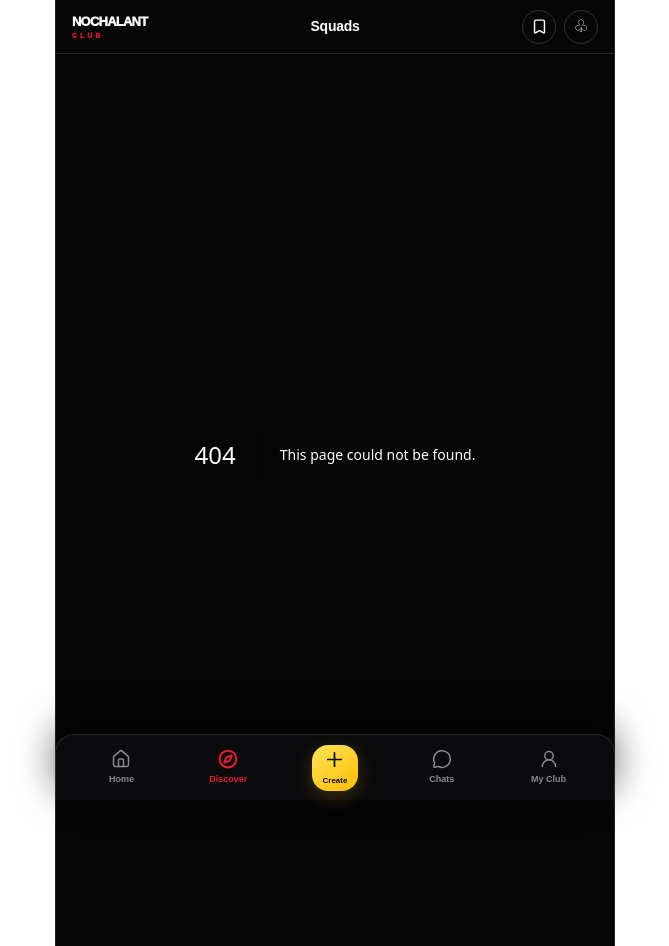
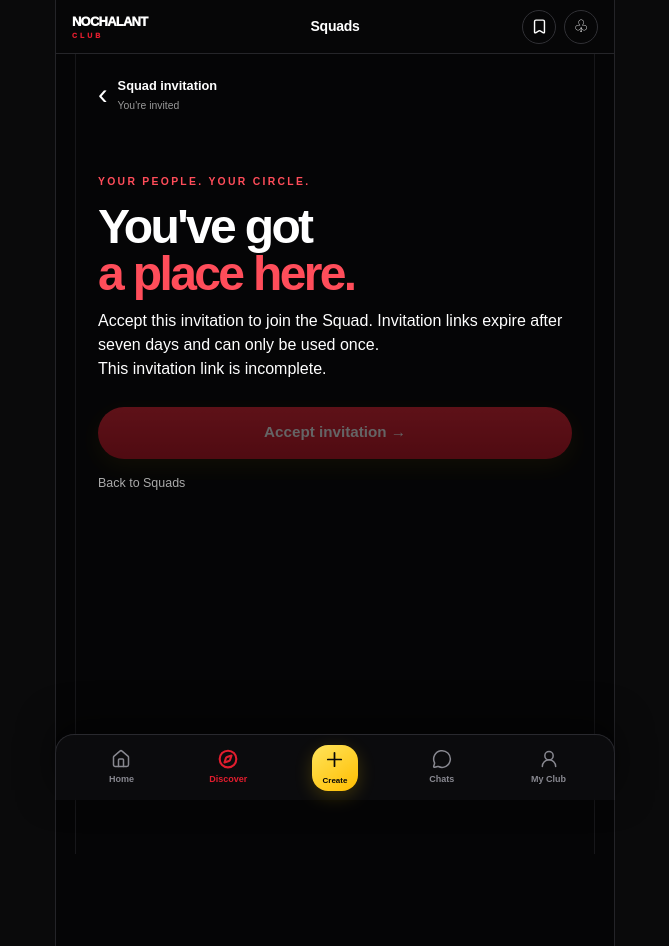
Before and after one commit to mrceogodwin/Nochalant, a Next.js app: page /squads/1/invite in a window 1280 px wide. Before the commit this address had no page. Shown: the whole page, without its empty margins (305-974 px from the left). Built offline with nearby package versions, Linux system fonts and the light colour scheme.

Commit message:
Build Squad invitation acceptance screen

```diff
--- /dev/null
+++ b/src/app/squads/[slug]/invite/page.tsx
@@ -0,0 +1,31 @@
+"use client";
+
+import Link from "next/link";
+import { use, useEffect, useState } from "react";
+
+export default function SquadInvitePage({ params }: { params: Promise<{ slug: string }> }) {
+  const { slug } = use(params);
+  const [token, setToken] = useState("");
+  const [busy, setBusy] = useState(false);
+  const [error, setError] = useState("");
+  const [done, setDone] = useState(false);
+  useEffect(() => {
+    const value = new URLSearchParams(window.location.search).get("token") || "";
+    setToken(value);
+    if (!value) setError("This invitation link is incomplete.");
+  }, []);
+  async function accept() {
+    setBusy(true); setError("");
+    try {
+      const response = await fetch(`/api/squads/${encodeURIComponent(slug)}/invitations/accept`, {
+        method: "POST", headers: { "Content-Type": "application/json" }, body: JSON.stringify({ token }),
+      });
+      const result = await response.json();
+      if (!response.ok) throw new Error(result.error || "Invitation could not be accepted.");
+      setDone(true);
+      window.location.assign(`/squads/${encodeURIComponent(slug)}`);
+    } catch (e) { setError(e instanceof Error ? e.message : "Invitation could not be accepted."); }
+    finally { setBusy(false); }
+  }
+  return <main className="onboard-shell"><header className="chat-header"><Link href="/squads">‹</Link><div><strong>Squad invitation</strong><small>You're invited</small></div></header><section className="onboard-content"><p className="onboard-kicker">YOUR PEOPLE. YOUR CIRCLE.</p><h1>You've got<br/><em>a place here.</em></h1><p>Accept this invitation to join the Squad. Invitation links expire after seven days and can only be used once.</p>{error && <p role="alert" className="form-error">{error}</p>}{done ? <p role="status">Invitation accepted. Opening your Squad…</p> : <button className="yellow-cta" disabled={!token || busy} onClick={accept}>{busy ? "Accepting…" : "Accept invitation →"}</button>}<Link href="/squads" className="text-back">Back to Squads</Link></section></main>;
+}
```
